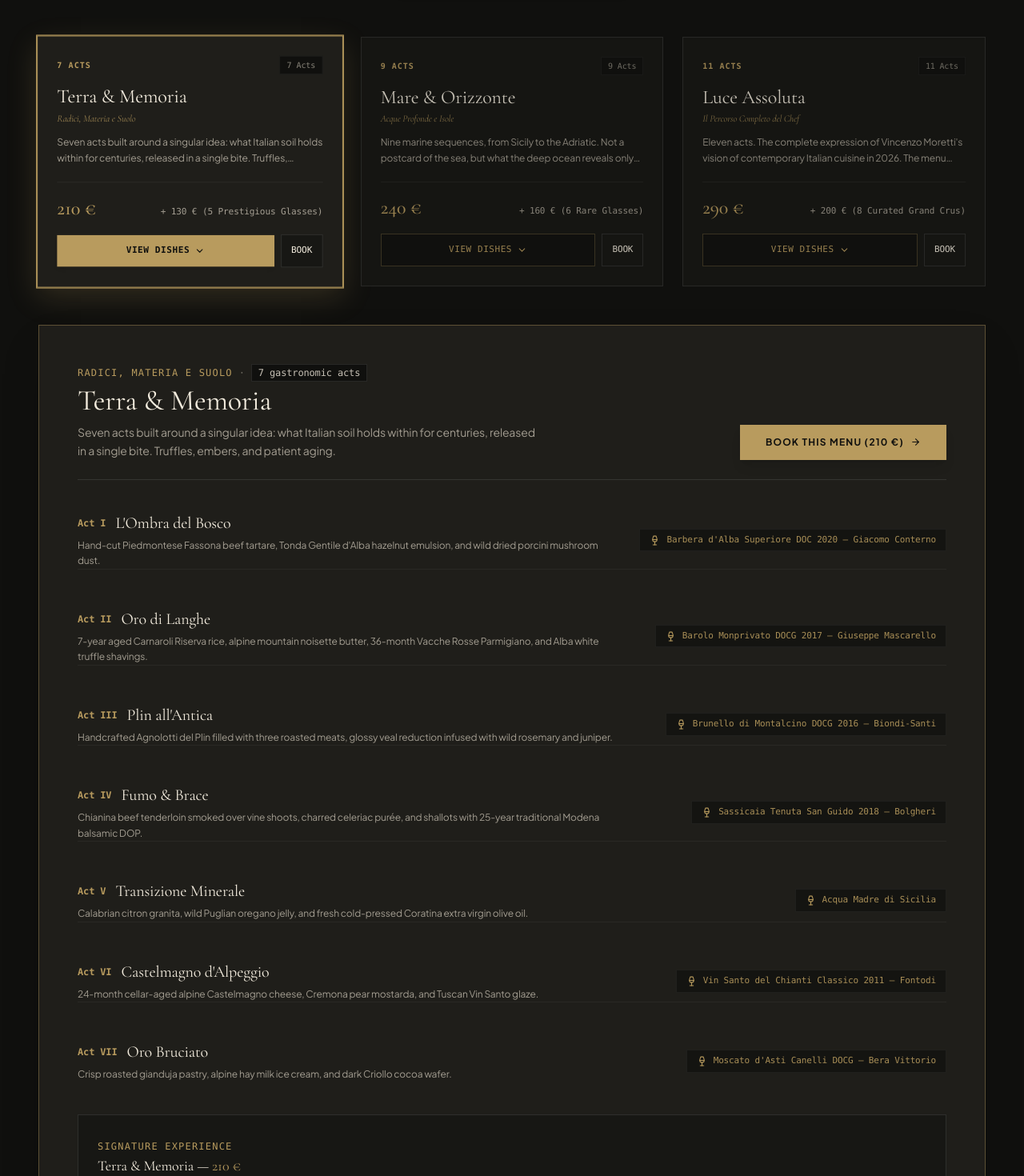
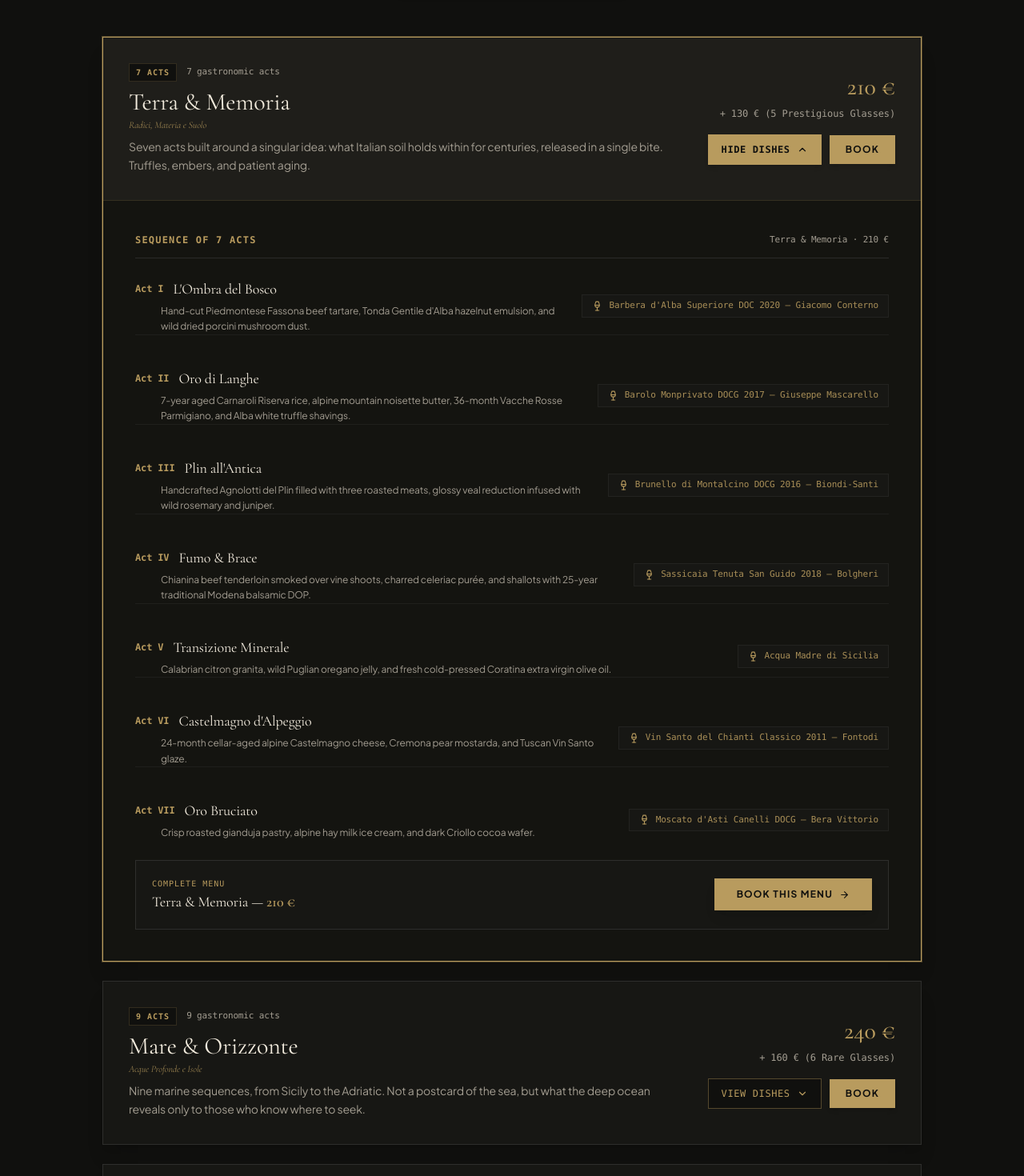
Before and after one commit to yayijovisleprince-pixe/lucente, a React (Vite) app: page /menu in a window 1280 px wide. Shown: the part 560-2030 px from the top of the page at 80% size. Built offline with nearby package versions, Linux system fonts and the light colour scheme.

Commit message:
feat: accordéon en place pour les menus dégustation — ouverture exclusive via 'Voir les plats' sans scroll vers le bas

```diff
--- a/src/pages/MenuPage.jsx
+++ b/src/pages/MenuPage.jsx
@@ -183,135 +183,118 @@ export default function MenuPage({ onSelectMenuForBooking }) {
         </div>
 
         {/* =========================================================================
-            TASTING MENUS VIEW
+            TASTING MENUS VIEW — ACCORDION DIRECT DÉPLIABLE EN PLACE
            ========================================================================= */}
         {viewMode === 'tasting' && (
-          <div className="space-y-8 sm:space-y-12">
-
-            {/* Menu Cards Selector with Direct 1-Click Action */}
-            <div className="grid grid-cols-1 md:grid-cols-3 gap-6">
+          <div className="space-y-6 max-w-5xl mx-auto">
             {localizedTastingMenus.map((menu) => {
-                const isSelected = menu.id === activeTastingId;
+              const isExpanded = activeTastingId === menu.id;
               const coursesCount = menu.courses?.length || 0;
 
               return (
                 <div
                   key={menu.id}
-                    onClick={() => {
-                      setActiveTastingId(menu.id);
-                      scrollToTastingDetails();
-                    }}
-                    className={`p-5 sm:p-6 border cursor-pointer transition-all duration-300 bg-surface flex flex-col justify-between group relative ${
-                      isSelected
-                        ? 'border-or ring-1 ring-or shadow-[0_12px_35px_rgba(184,155,94,0.2)] bg-surface-elevated scale-[1.01]'
-                        : 'border-white/10 hover:border-or/40 opacity-80 hover:opacity-100'
+                  className={`border transition-all duration-300 bg-surface shadow-xl overflow-hidden ${
+                    isExpanded
+                      ? 'border-or ring-1 ring-or/40 bg-surface-elevated'
+                      : 'border-white/10 hover:border-or/30'
                   }`}
                 >
-                    <div className="space-y-3">
-                      <div className="flex items-center justify-between">
-                        <span className="text-[10px] uppercase font-mono tracking-widest text-or font-semibold">{menu.tag}</span>
-                        <span className="text-[10px] font-mono text-muted/80 bg-nero px-2 py-0.5 border border-white/5">
-                          {coursesCount} {lang === 'it' ? 'Atti' : lang === 'en' ? 'Acts' : 'Actes'}
+                  {/* Card Header (Non-clickable container, only buttons are clickable) */}
+                  <div className="p-5 sm:p-7 md:p-8 flex flex-col md:flex-row md:items-center justify-between gap-6">
+                    <div className="space-y-2 flex-1">
+                      <div className="flex items-center gap-3 flex-wrap">
+                        <span className="text-[10px] uppercase font-mono tracking-widest text-or font-semibold px-2 py-0.5 bg-nero border border-or/20">
+                          {menu.tag}
+                        </span>
+                        <span className="text-[11px] font-mono text-muted">
+                          {coursesCount} {lang === 'it' ? 'atti gastronomici' : lang === 'en' ? 'gastronomic acts' : 'actes gastronomiques'}
                         </span>
                       </div>
 
                       <div>
-                        <h2 className="font-serif text-2xl text-ivoire group-hover:text-or transition-colors">{menu.name}</h2>
+                        <h2 className="font-serif text-2xl sm:text-3xl text-ivoire">{menu.name}</h2>
                         <span className="text-xs font-serif italic text-or/80 block mt-0.5">{menu.italianName}</span>
                       </div>
 
-                      <p className="text-xs text-muted font-sans line-clamp-2 leading-relaxed">{menu.description}</p>
+                      <p className="text-xs sm:text-sm text-muted font-sans max-w-2xl leading-relaxed">
+                        {menu.description}
+                      </p>
                     </div>
 
-                    <div className="pt-4 border-t border-white/5 space-y-3 mt-5">
-                      <div className="flex items-baseline justify-between">
-                        <span className="font-serif text-2xl text-or font-medium">{menu.price}</span>
-                        <span className="text-[11px] text-muted font-mono">{menu.winePairingPrice}</span>
+                    {/* Price & Action Buttons */}
+                    <div className="flex flex-col sm:flex-row md:flex-col items-start md:items-end justify-between gap-4 shrink-0 border-t md:border-t-0 border-white/5 pt-4 md:pt-0">
+                      <div className="text-left md:text-right">
+                        <span className="font-serif text-2xl sm:text-3xl text-or font-medium block">{menu.price}</span>
+                        <span className="text-xs text-muted font-mono">{menu.winePairingPrice}</span>
                       </div>
 
-                      {/* Direct 1-Click Action Button */}
-                      <div className="flex items-center gap-2 pt-1">
+                      <div className="flex items-center gap-2.5 w-full sm:w-auto">
+                        {/* THE ONLY BUTTON THAT EXPANDS THE DISHES */}
                         <button
                           type="button"
-                          onClick={(e) => {
-                            e.stopPropagation();
-                            setActiveTastingId(menu.id);
-                            scrollToTastingDetails();
-                          }}
-                          className={`flex-1 py-2.5 px-3 text-[11px] uppercase font-mono tracking-wider text-center transition-all flex items-center justify-center gap-1.5 ${
-                            isSelected
-                              ? 'bg-or text-nero font-bold shadow-md'
-                              : 'bg-nero/80 text-or border border-or/30 hover:bg-or hover:text-nero'
+                          onClick={() => setActiveTastingId(isExpanded ? '' : menu.id)}
+                          className={`flex-1 sm:flex-none px-4 py-2.5 text-xs uppercase font-mono tracking-wider transition-all flex items-center justify-center gap-2 border ${
+                            isExpanded
+                              ? 'bg-or text-nero font-bold border-or shadow-md'
+                              : 'bg-nero text-or border-or/40 hover:bg-or hover:text-nero'
                           }`}
                         >
-                          <span>{lang === 'it' ? 'Vedi Piatti' : lang === 'en' ? 'View Dishes' : 'Voir les Plats'}</span>
-                          <ChevronDown size={13} />
+                          <span>
+                            {isExpanded
+                              ? (lang === 'it' ? 'Nascondi Piatti' : lang === 'en' ? 'Hide Dishes' : 'Masquer les Plats')
+                              : (lang === 'it' ? 'Vedi Piatti' : lang === 'en' ? 'View Dishes' : 'Voir les Plats')}
+                          </span>
+                          <ChevronDown
+                            size={14}
+                            className={`transition-transform duration-300 ${isExpanded ? 'rotate-180' : ''}`}
+                          />
                         </button>
 
+                        {/* Direct Booking Button */}
                         <button
                           type="button"
-                          onClick={(e) => {
-                            e.stopPropagation();
-                            onSelectMenuForBooking(menu.name);
-                          }}
-                          title={lang === 'it' ? 'Prenota questo menu' : lang === 'en' ? 'Book this menu' : 'Réserver ce menu'}
-                          className="py-2.5 px-3 bg-surface border border-white/10 hover:border-or text-ivoire hover:text-or text-[11px] uppercase font-mono transition-all shrink-0"
+                          onClick={() => onSelectMenuForBooking(menu.name)}
+                          className="flex-1 sm:flex-none px-5 py-2.5 bg-or text-nero font-bold text-xs uppercase tracking-widest hover:bg-ivoire transition-all shadow-md text-center shrink-0"
                         >
                           {lang === 'it' ? 'Prenota' : lang === 'en' ? 'Book' : 'Réserver'}
                         </button>
                       </div>
                     </div>
                   </div>
-                );
-              })}
+
+                  {/* INLINE EXPANDED DISHES (Unfolds right under this menu card) */}
+                  {isExpanded && (
+                    <div className="border-t border-or/20 bg-nero/70 p-5 sm:p-8 md:p-10 space-y-6 animate-fadeIn">
+                      <div className="flex items-center justify-between border-b border-white/10 pb-3">
+                        <span className="text-xs uppercase font-mono tracking-widest text-or font-semibold">
+                          {lang === 'it' ? `Sequenza degli ${coursesCount} Atti` : lang === 'en' ? `Sequence of ${coursesCount} Acts` : `Partition des ${coursesCount} Actes`}
+                        </span>
+                        <span className="text-[11px] text-muted font-mono hidden sm:inline">
+                          {menu.name} · {menu.price}
+                        </span>
                       </div>
 
-            {/* Active Menu Details Section (Directly displayed & scrolled into view on click) */}
-            <div
-              ref={tastingDetailsRef}
-              id="tasting-details"
-              className="scroll-mt-28 bg-surface-elevated border border-or/40 p-5 sm:p-10 lg:p-12 space-y-8 sm:space-y-10 shadow-2xl animate-fadeIn"
-            >
-              <div className="flex flex-col md:flex-row md:items-end justify-between border-b border-white/10 pb-6 gap-4">
-                <div className="space-y-1">
-                  <div className="flex items-center gap-2 flex-wrap">
-                    <span className="text-xs uppercase font-mono text-or tracking-widest">{activeTasting.italianName}</span>
-                    <span className="text-xs text-muted/60 font-mono">·</span>
-                    <span className="text-xs font-mono text-ivoire/80 bg-nero px-2 py-0.5 border border-white/10">
-                      {activeTasting.courses?.length || 0} {lang === 'it' ? 'atti gastronomici' : lang === 'en' ? 'gastronomic acts' : 'actes gastronomiques'}
+                      <div className="divide-y divide-white/5 space-y-5">
+                        {menu.courses?.map((c, i) => (
+                          <div key={i} className="pt-5 first:pt-0 flex flex-col md:flex-row md:items-center justify-between gap-3 group">
+                            <div className="space-y-1 max-w-2xl">
+                              <div className="flex items-center gap-3">
+                                <span className="text-xs font-mono text-or font-semibold shrink-0">
+                                  {lang === 'it' ? `Atto ${c.act}` : lang === 'en' ? `Act ${c.act}` : `Acte ${c.act}`}
                                 </span>
+                                <h4 className="font-serif text-lg text-ivoire group-hover:text-or transition-colors">
+                                  {c.name}
+                                </h4>
                               </div>
-                  <h3 className="font-serif text-3xl sm:text-4xl text-ivoire font-normal">{activeTasting.name}</h3>
-                  <p className="text-xs sm:text-sm text-muted max-w-xl pt-1 leading-relaxed">{activeTasting.description}</p>
+                              <p className="text-xs text-muted leading-relaxed font-sans pl-0 sm:pl-8">
+                                {c.ingredients}
+                              </p>
                             </div>
 
-                <div className="flex flex-col sm:flex-row items-stretch sm:items-center gap-3 shrink-0">
-                  <button
-                    onClick={() => onSelectMenuForBooking(activeTasting.name)}
-                    className="px-8 py-3.5 bg-or text-nero font-bold text-xs uppercase tracking-widest hover:bg-ivoire transition-all text-center shadow-lg flex items-center justify-center gap-2"
-                  >
-                    <span>{t('menu.bookThisMenu')} ({activeTasting.price})</span>
-                    <ArrowRight size={13} />
-                  </button>
-                </div>
-              </div>
-
-              {/* Courses List */}
-              <div className="divide-y divide-white/5 space-y-6">
-                {activeTasting.courses?.map((c, i) => (
-                  <div key={i} className="pt-6 first:pt-0 flex flex-col md:flex-row md:items-center justify-between gap-4 group">
-                    <div className="space-y-1 max-w-2xl">
-                      <div className="flex items-center gap-3">
-                        <span className="text-xs font-mono text-or font-semibold">
-                          {lang === 'it' ? `Atto ${c.act}` : lang === 'en' ? `Act ${c.act}` : `Acte ${c.act}`}
-                        </span>
-                        <h4 className="font-serif text-lg sm:text-xl text-ivoire group-hover:text-or transition-colors">{c.name}</h4>
-                      </div>
-                      <p className="text-xs text-muted leading-relaxed font-sans">{c.ingredients}</p>
-                    </div>
                             {c.pairing && (
-                      <div className="flex items-center gap-2 text-xs text-or/90 bg-nero/70 px-3 py-1.5 border border-white/5 shrink-0 self-start md:self-center">
-                        <Wine size={13} className="text-or" />
+                              <div className="flex items-center gap-2 text-xs text-or/90 bg-surface px-3 py-1.5 border border-white/5 shrink-0 self-start md:self-center">
+                                <Wine size={13} className="text-or shrink-0" />
                                 <span className="font-mono text-[11px]">{c.pairing}</span>
                               </div>
                             )}
@@ -319,18 +302,31 @@ export default function MenuPage({ onSelectMenuForBooking }) {
                         ))}
                       </div>
 
-              {/* Bottom CTA for active menu */}
-              <div className="pt-6 border-t border-white/10 flex flex-col sm:flex-row items-center justify-between gap-4 bg-nero/50 p-4 sm:p-6 border">
-                <div className="text-center sm:text-left space-y-1">
-                  <span className="text-xs uppercase font-mono text-or tracking-widest">
-                    {lang === 'it' ? 'Esperienza Consigliata' : lang === 'en' ? 'Signature Experience' : 'Expérience d’Exception'}
+                      {/* In-place footer booking trigger */}
+                      <div className="pt-6 border-t border-white/10 flex flex-col sm:flex-row items-center justify-between gap-4 bg-surface p-4 sm:p-5 border border-white/5">
+                        <div className="text-center sm:text-left">
+                          <span className="text-[10px] uppercase font-mono text-or tracking-widest block">
+                            {lang === 'it' ? 'Menu Completo' : lang === 'en' ? 'Complete Menu' : 'Menu Complet'}
                           </span>
-                  <p className="font-serif text-lg text-ivoire">
-                    {activeTasting.name} — <span className="text-or">{activeTasting.price}</span>
-                  </p>
+                          <span className="font-serif text-lg text-ivoire">
+                            {menu.name} — <span className="text-or font-semibold">{menu.price}</span>
+                          </span>
+                        </div>
+                        <button
+                          type="button"
+                          onClick={() => onSelectMenuForBooking(menu.name)}
+                          className="w-full sm:w-auto px-7 py-3 bg-or text-nero font-bold text-xs uppercase tracking-widest hover:bg-ivoire transition-all shadow-lg flex items-center justify-center gap-2"
+                        >
+                          <span>{t('menu.bookThisMenu')}</span>
+                          <ArrowRight size={13} />
+                        </button>
                       </div>
                     </div>
+                  )}
+
                 </div>
+              );
+            })}
           </div>
         )}
 
```
Lines whose indentation alone changed are shown as unchanged.
